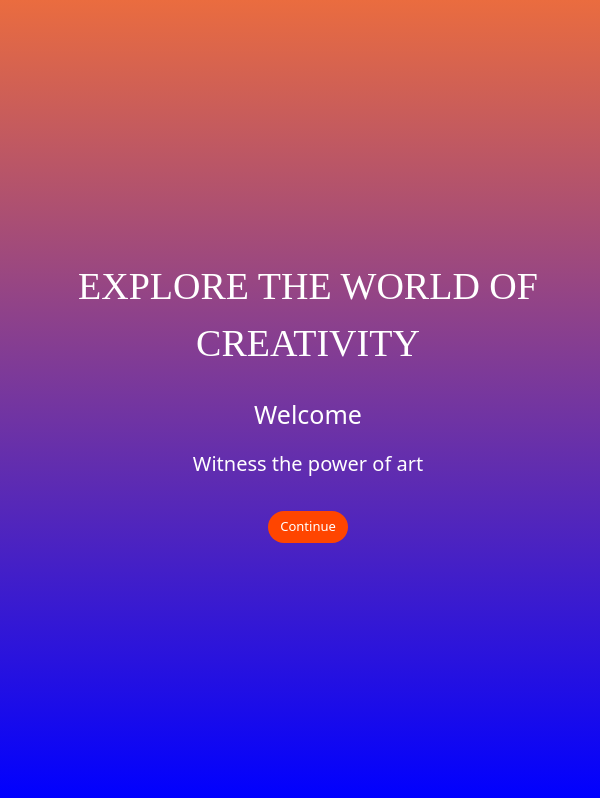
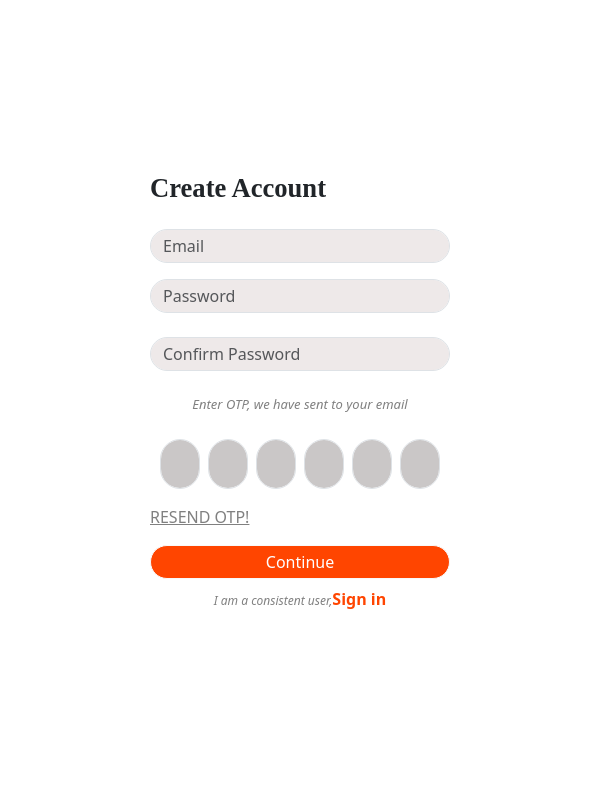
Before and after one commit to Vikasgupta05/ArtStream, a React (Create React App) app: page /SignUp in a window 600 px wide. Built offline with nearby package versions, Linux system fonts and the light colour scheme; a web font is replaced by a local one.

Commit message:
Front Page added

```diff
--- a/src/App.js
+++ b/src/App.js
@@ -4,30 +4,23 @@ import { BrowserRouter, Route, Routes, Navigate } from "react-router-dom";
 import SignInForm from "./component/SignIn";
 import SignUPForm from "./component/SignUP";
 import ForgetPassword from "./component/ForgetPassword";
-import InputDetails from "./InputArtistDetails";
-import VideoInput from "./VideoInput";
-import ParentComponent from "./ParentComponent";
-import BIO from "./ArtistBio";
-import FrontPage from "./FrontPage";
+import FrontPage from './component/FrontPage';
+// import InputDetails from "./InputArtistDetails";
+// import VideoInput from "./VideoInput";
+// import ParentComponent from "./ParentComponent";
+// import BIO from "./ArtistBio";
+
+
 
 function App() {
   return (
-    <div className="App">
-        <FrontPage/>
-      </div>
-  );
-  {
-    /* <Routes>
-        <Route path="/" element={<Navigate to="/SignIn" replace/>} />
+    <Routes>
+        <Route path="/" element={<FrontPage />} />
         <Route path="/SignUp" element={<SignUPForm />} />
         <Route path="/SignIn" element={<SignInForm />} />
         <Route path="/ForgetPassword" element={<ForgetPassword />} />
-      </Routes> */
-
-      // <div className="App">
-      //   <ParentComponent />
-      // </div>
-  }
+      </Routes>
+  );
 }
 
 export default App;
--- a/src/Frontpage.css
+++ b/src/assets/css/Frontpage.css
@@ -81,7 +81,7 @@
   .mainDiv {
     height: 100vh;
     width: 100%;
-    background: linear-gradient(to bottom, rgb(234, 108, 63), blue);
+    background: linear-gradient(to bottom, rgb(239, 124, 83), rgb(112, 112, 255));
     color: white;
     display: flex;
     flex-direction: column;
@@ -90,12 +90,12 @@
   }
 
   .leftDiv {
-    width: 100%; /* Full width */
-    padding: 0 2rem; /* Add horizontal padding */
-    text-align: center; /* Center text inside */
+    width: 100%;
+    padding: 0 2rem;
+    text-align: center;
     display: flex;
-    flex-direction: column; /* Arrange child elements vertically */
-    justify-content: center; /* Center vertically */
+    flex-direction: column;
+    justify-content: center;
     align-items: center;
   }
 
@@ -125,7 +125,7 @@
 
   .contBtn:hover {
     width: fit-content;
-    font-size: 15.5px;
+    font-size: 13.5px;
     color: white;
     border-radius: 20px;
     background-color: orangered;
@@ -141,17 +141,17 @@
     flex-direction: column;
     justify-content: center;
     align-items: center;
-    background: linear-gradient(to bottom, rgb(234, 108, 63), blue);
+    background: linear-gradient(to bottom, rgb(239, 124, 83), rgb(112, 112, 255));
     color: white;
   }
 
   .leftDiv {
-    width: 100%; /* Full width */
-    padding: 0 1.5rem; /* Add horizontal padding */
-    text-align: center; /* Center text inside */
+    width: 100%;
+    padding: 0 1.5rem;
+    text-align: center;
     display: flex;
-    flex-direction: column; /* Arrange child elements vertically */
-    justify-content: center; /* Center vertically */
+    flex-direction: column;
+    justify-content: center;
     align-items: center;
   }
 
--- a/src/FrontPage.js
+++ b/src/component/FrontPage.js
@@ -1,8 +1,17 @@
 import { Button } from "react-bootstrap";
-import pattern from "./Pattern.png";
-import "./Frontpage.css";
+import pattern from "../assets/img/Pattern.png";
+import { useNavigate,Link } from 'react-router-dom';
+import '../assets/css/Frontpage.css';
+
 
 export default function FrontPage() {
+
+  const navigate = useNavigate();
+
+    const handleContinue = () => {
+        navigate('/SignIn');
+    };
+
   return (
       <div className="mainDiv d-flex justify-content-center align-items-center ps-3 ps-md-4 ps-lg-4">
         <div className="leftDiv">
@@ -13,7 +22,9 @@ export default function FrontPage() {
             <p className="para2">Witness the power of art</p>
           </div>
 
-          <Button className="contBtn mt-3">Continue</Button>
+          <Link to="/Signin">
+                    <Button className="contBtn mt-3" onClick={handleContinue}>Continue</Button>
+                </Link>
         </div>
 
         <div className="rightDiv col-6">
```
Also changed, not shown: src/assets/css/img/Pattern.png (renamed from src/Pattern.png), src/assets/css/img/bgImage.jpeg (renamed from src/assets/img/bgImage.jpeg).
